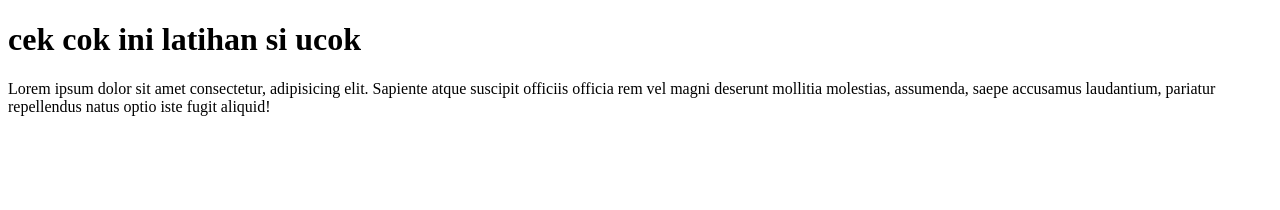
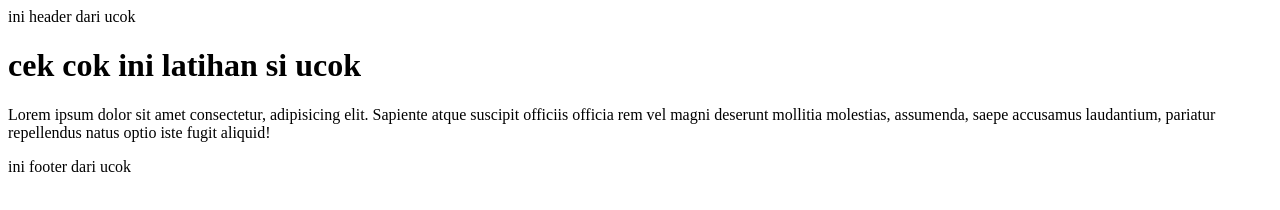
Before and after one commit to daviddenovannn/CompanyProfile, a plain HTML site: page index.html in a window 1280 px wide. Drawn offline with Linux system fonts and the light colour scheme.

Commit message:
perubahan header dan footer simple

```diff
--- a/index.html
+++ b/index.html
@@ -8,10 +8,12 @@
 </head>
 
 <body>
+    <header> ini header dari ucok </header>
     <h1>cek cok ini latihan si ucok</h1>
     <p>Lorem ipsum dolor sit amet consectetur, adipisicing elit. Sapiente atque suscipit officiis officia rem vel magni
         deserunt mollitia molestias, assumenda, saepe accusamus laudantium, pariatur repellendus natus optio iste fugit
         aliquid!</p>
+    <footer>ini footer dari ucok</footer>
 
 </body>
 
```
